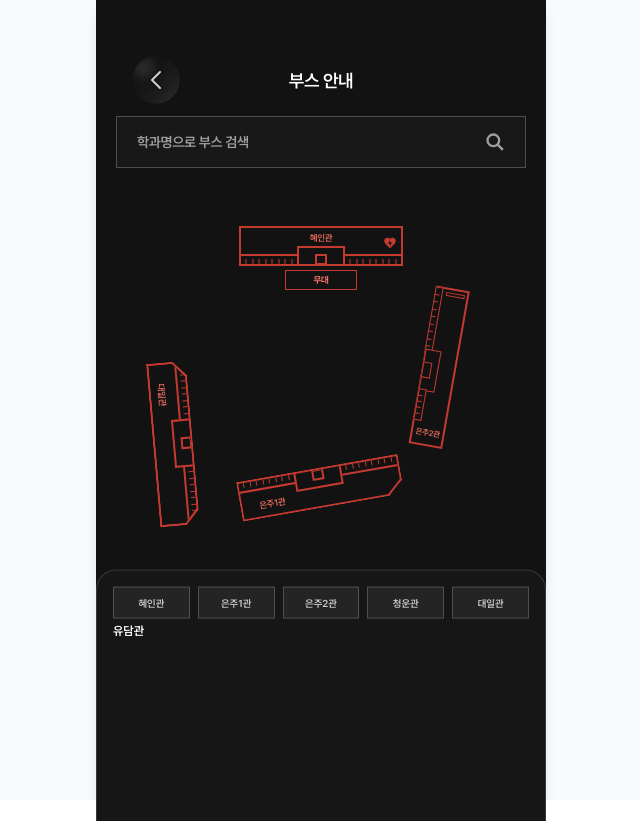
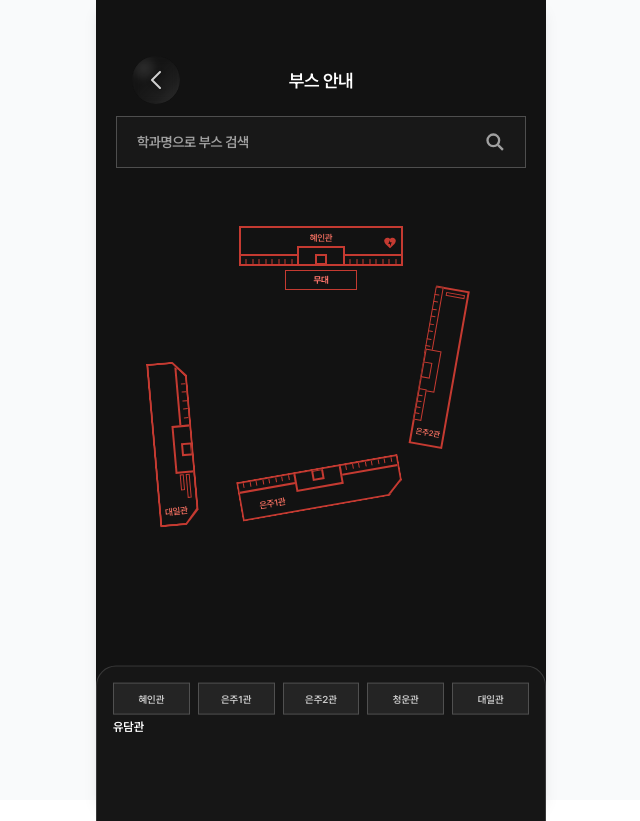
Before and after one commit to LikeLion-SKU/festival-fe, a React (Vite) app: page /booth-map in a window 1280 px wide. Shown: the whole page, without its empty margins (319-959 px from the left). Before the commit the page ends 800 px from the top, so only its background shows below. Built offline with nearby package versions, Linux system fonts and the light colour scheme.

Commit message:
🎨 Design: 대일관 건물 컴포넌트 추가

```diff
--- a/src/components/Booth/Daeil.jsx
+++ b/src/components/Booth/Daeil.jsx
@@ -10,17 +10,17 @@ const SIDE_RECT_CLASS =
 
 function SideRectWithTicks() {
   const tick = '#C43A31';
-  const TICK_COUNT = 8;
+  const TICK_COUNT = 5;
 
   return (
     <div className={SIDE_RECT_CLASS} style={{ borderColor: STROKE }} aria-hidden>
-      <div className="pointer-events-none absolute inset-x-[2px] inset-y-[0px]">
+      <div className="pointer-events-none absolute inset-x-[7px] inset-y-[0px]">
         {Array.from({ length: TICK_COUNT }).map((_, i) => (
           <span
             key={i}
             className="absolute bottom-0 block w-px rounded-[1px]"
             style={{
-              left: `${((i + 0.5) / TICK_COUNT) * 100}%`,
+              left: `${((i + 0.1) / TICK_COUNT) * 100}%`,
               transform: 'translateX(-50%)',
               height: '0.3125rem',
               backgroundColor: tick,
@@ -34,7 +34,6 @@ function SideRectWithTicks() {
 
 /**
  * 대일관 (부스 지도용)
- * 은주1관과 동일 구조/스타일
  * @param {{ active?: boolean; onClick?: () => void; className?: string }} props
  */
 export default function Daeil({ active = false, onClick, className }) {
@@ -56,16 +55,22 @@ export default function Daeil({ active = false, onClick, className }) {
     <div className="flex h-full w-full flex-col px-[0px] pb-[1px] pt-[5px]">
       <div className="flex shrink-0 justify-center">
         <span
-          className={clsx(
-            labelClass,
-            '-translate-x-[-3.1rem] -translate-y-[-0.12rem] rotate-[180deg]'
-          )}
+          className={clsx(labelClass, '-translate-x-[4.2rem] translate-y-[6px] rotate-[88deg]')}
         >
           대일관
         </span>
       </div>
       <div className="mt-auto flex w-full translate-y-[3px] items-end justify-center">
-        <SideRectWithTicks />
+        <div className="flex shrink-0 items-start gap-[3px]" aria-hidden>
+          <div
+            className="box-border -mt-[16px] h-[0.25rem] w-[0.95rem] shrink-0 -translate-x-[-29px] border-1 border-solid rotate-[0deg] bg-[#121212]"
+            style={{ borderColor: STROKE }}
+          />
+          <div
+            className="box-border -mt-[10px] ml-[5px] h-[0.25rem] w-[1.5rem] shrink-0 translate-x-[-3px] border-1 border-solid rotate-[180deg] bg-[#121212]"
+            style={{ borderColor: STROKE }}
+          />
+        </div>
         <div
           className="z-10 -mx-[2px] box-border flex h-[1.25rem] w-[3rem] shrink-0 items-end justify-center border-2 border-solid bg-[#121212] pb-[1px]"
           style={{ borderColor: STROKE }}
--- a/src/pages/Booth/BoothMap.jsx
+++ b/src/pages/Booth/BoothMap.jsx
@@ -20,7 +20,7 @@ export default function BoothMapPage() {
 
   return (
     <section className="relative min-h-dvh overflow-hidden bg-[#121212] text-white">
-      <div className="mx-auto flex w-full max-w-[450px] flex-col px-4 pb-[8.5rem] pt-[max(3.25rem,calc(env(safe-area-inset-top)+0.5rem))]">
+      <div className="mx-auto flex w-full max-w-[450px] flex-col px-4 pb-[11.5rem] pt-[max(3.25rem,calc(env(safe-area-inset-top)+0.5rem))]">
         <div className="relative min-h-[2.75rem]">
           <PageHeader title="부스 안내" to="/" fixed={false} top="0rem" />
         </div>
@@ -40,8 +40,8 @@ export default function BoothMapPage() {
 
       <div className="pointer-events-none fixed inset-x-0 bottom-0 z-50 flex justify-center">
         <div
-          className={`pointer-events-auto h-[24rem] w-full max-w-[450px] rounded-t-[1.25rem] border border-white/15 bg-[#161616] px-4 pb-[calc(1rem+env(safe-area-inset-bottom,0px))] pt-2 transition-transform duration-300 ${
-            sheetExpanded ? 'translate-y-[0%]' : 'translate-y-[40%]'
+          className={`pointer-events-auto h-[28rem] w-full max-w-[450px] rounded-t-[1.25rem] border border-white/15 bg-[#161616] px-4 pb-[calc(1rem+env(safe-area-inset-bottom,0px))] pt-2 transition-transform duration-300 ${
+            sheetExpanded ? 'translate-y-[0%]' : 'translate-y-[70%]'
           }`}
           onTouchStart={(e) => {
             touchStartY.current = e.touches[0].clientY;
```
